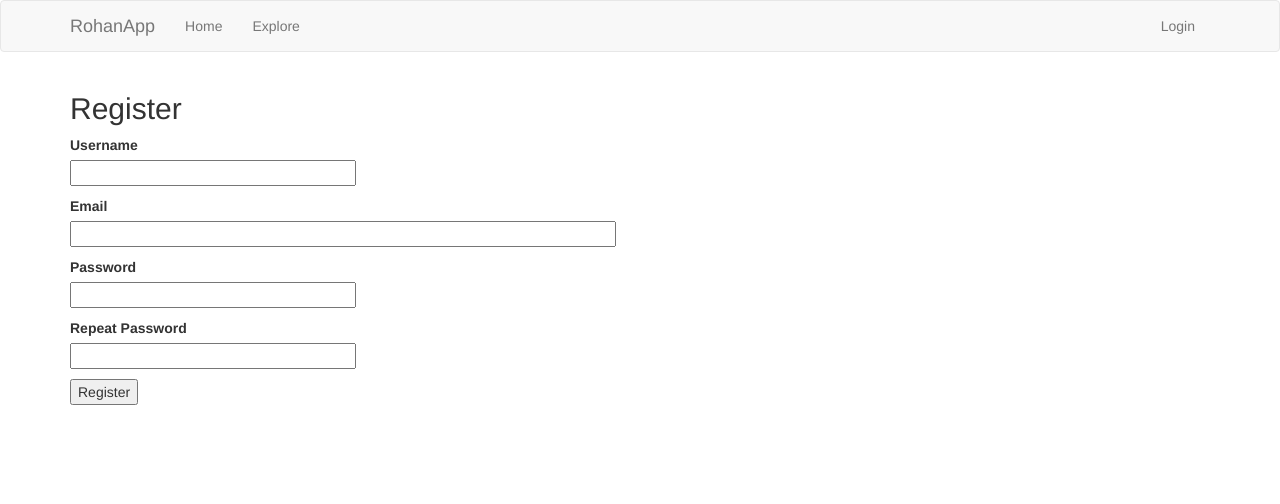
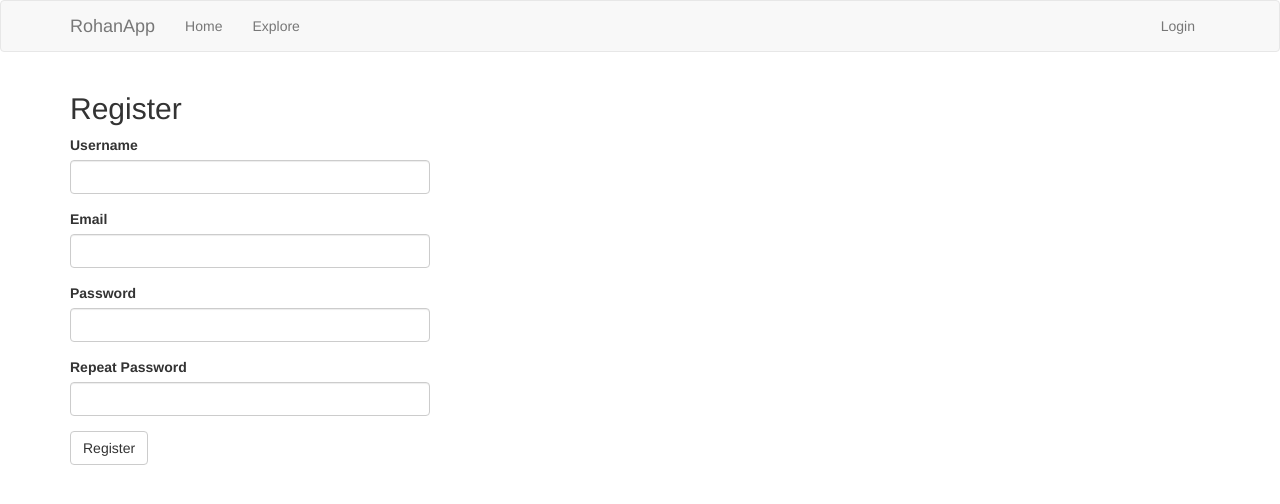
Before and after one commit to kadakia/rohanapp, a Flask app: page /register in a window 1280 px wide. Shown: the top 504 px of the page. Run offline with Flask 2, Linux system fonts and the light colour scheme; some libraries are stand-ins or nearby versions.

Commit message:
registration form

```diff
--- a/app/templates/base.html
+++ b/app/templates/base.html
@@ -10,7 +10,7 @@
         <div class="container">
             <div class="navbar-header">
                 <button type="button" class="navbar-toggle collapsed" data-toggle="collapse" data-target="#bs-example-navbar-collapse-1" aria-expanded="false">
-                    <span class="sr-only">Toggle navigation</span>
+                    <span class="sr-only">Toggle navigation</span> <!-- what is this ?! -->
                     <span class="icon-bar"></span>
                     <span class="icon-bar"></span>
                     <span class="icon-bar"></span>
--- a/app/templates/register.html
+++ b/app/templates/register.html
@@ -1,37 +1,11 @@
 {% extends "base.html" %}
+{% import 'bootstrap/wtf.html' as wtf %}
 
 {% block app_content %}
     <h2>Register</h2>
-    <form action="" method="POST">
-        {{ form.hidden_tag() }}
-        <p>
-            {{ form.username.label }}<br>
-            {{ form.username(size=32) }}<br>
-            {% for error in form.username.errors %}
-            <span style="color: red;">[{{ error }}]</span> <!-- what is <span>?  what if there are multiple errors? -->
-            {% endfor %}
-        </p>
-        <p>
-            {{ form.email.label }}<br>
-            {{ form.email(size=64) }}<br> <!-- size argument is NOT font size! -->
-            {% for error in form.email.errors %}
-            <span style="color: red;">[{{ error }}]</span>
-            {% endfor %}
-        </p>
-        <p>
-            {{ form.password.label }}<br>
-            {{ form.password(size=32) }}<br>
-            {% for error in form.password.errors %}
-            <span style="color: red;">[{{ error }}]</span>
-            {% endfor %}
-        </p>
-        <p>
-            {{ form.password2.label }}<br>
-            {{ form.password2(size=32) }}<br>
-            {% for error in form.password2.errors %}
-            <span style="color: red;">[{{ error }}]</span>
-            {% endfor %}
-        </p>
-        <p>{{ form.submit() }}</p>
-    </form>
+    <div class="row">
+        <div class="col-md-4"> <!-- maybe try tweaking this -->
+            {{ wtf.quick_form(form) }}
+        </div>
+    </div>
 {% endblock %}
```
